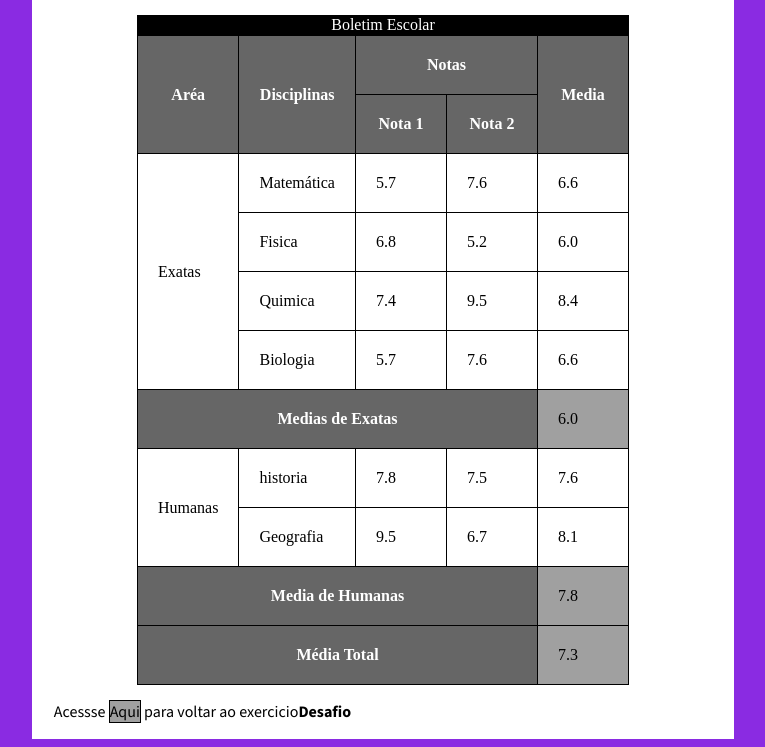
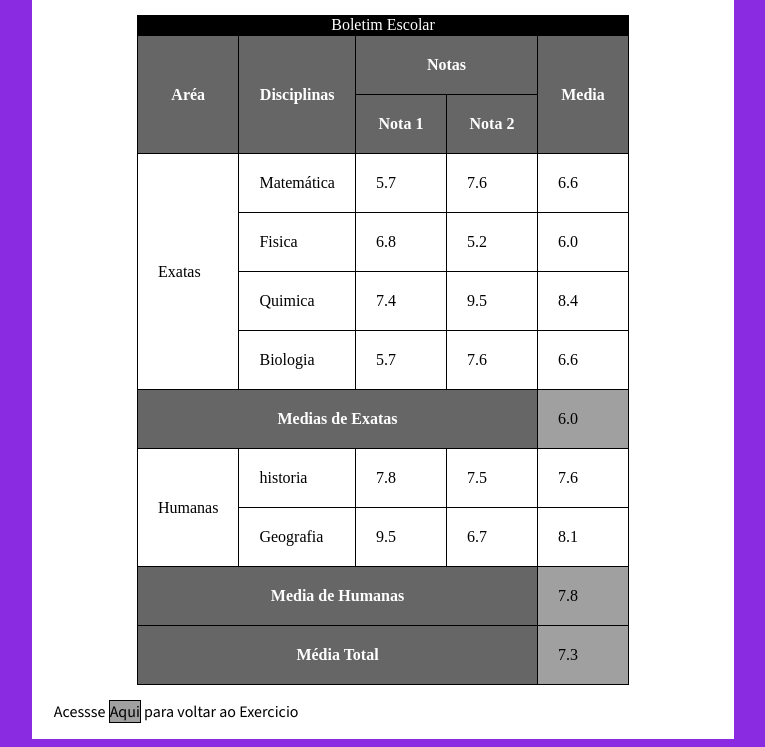
Before and after one commit to italosilva21/html-css-tarde, a plain HTML site: page aula19-tabelas/desafio-tabelas.html in a window 1280 px wide. Shown: the part 1411-2158 px from the top of the page, without its empty margins (257-1022 px from the left). Drawn offline with nearby package versions, Linux system fonts and the light colour scheme.

Commit message:
Update desafio-tabelas.html

```diff
--- a/aula19-tabelas/desafio-tabelas.html
+++ b/aula19-tabelas/desafio-tabelas.html
@@ -197,7 +197,7 @@
 
 
     </table>
-    <p>Acessse <a href="/aula19-tabelas/atv-tabelas.html">Aqui</a> para voltar ao exercicio<strong>Desafio</strong></p>
+    <p>Acessse <a href="/aula19-tabelas/atv-tabelas.html">Aqui</a> para voltar ao Exercicio</p>
     </article>
 
   </main>
```
